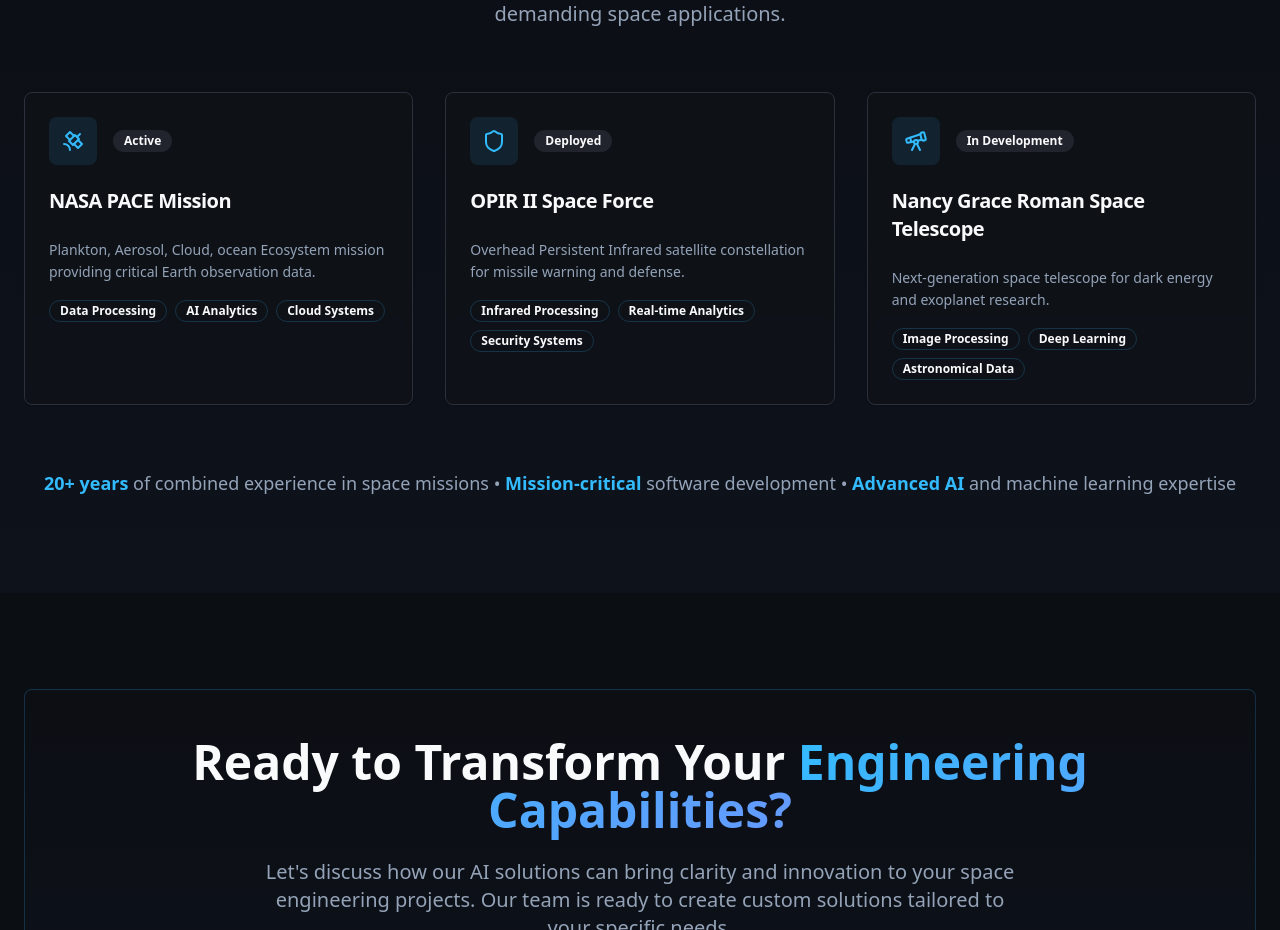
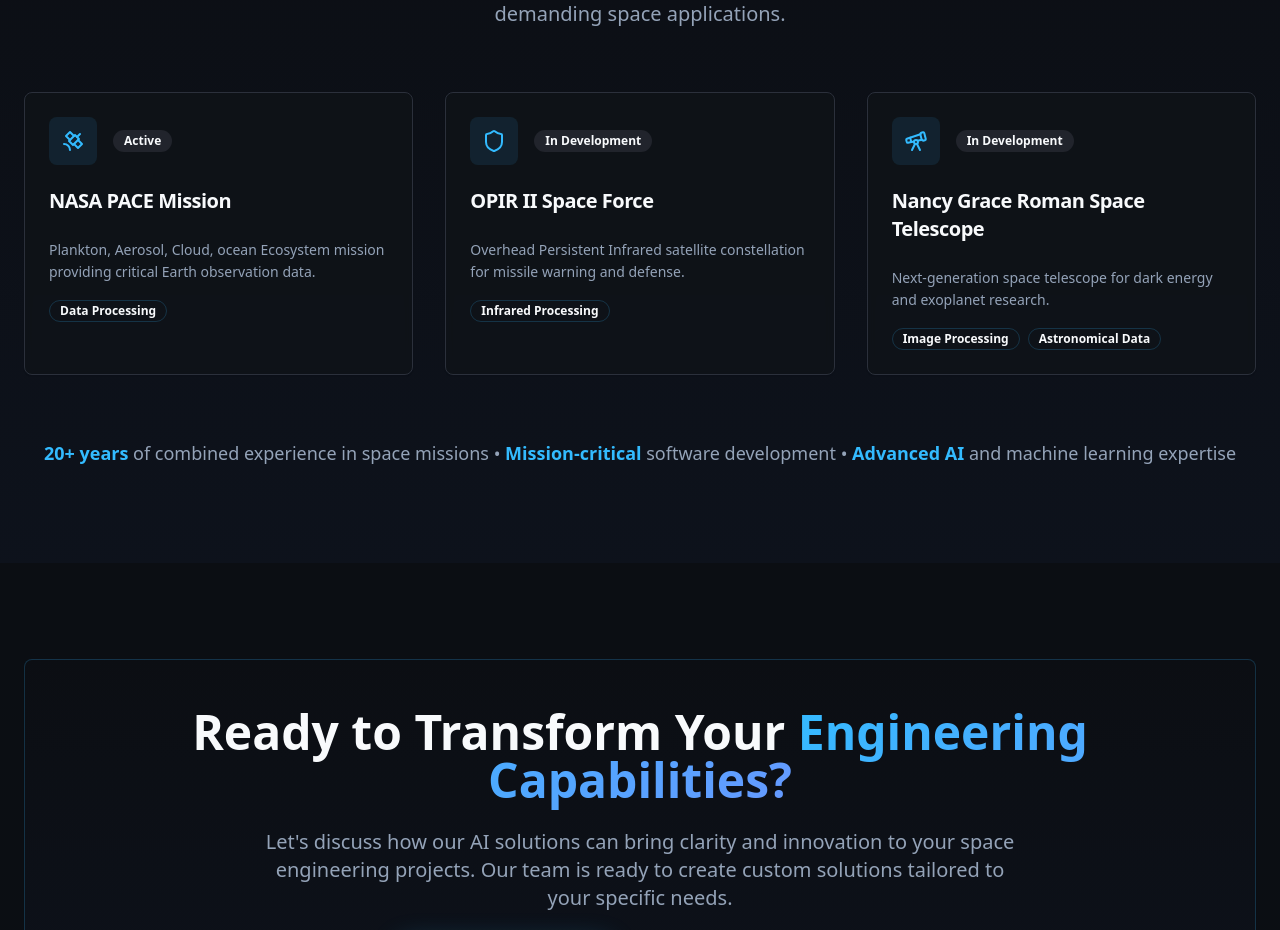
Before and after one commit to clarityorbital/clarity-orbital-ai, a React (Vite) app: page / in a window 1280 px wide. Shown: the part 1921-2851 px from the top of the page. Built offline with nearby package versions, Linux system fonts and the light colour scheme; the HTML template or start-up script is replaced by a standard one.

Commit message:
Fix Experience Section

```diff
--- a/src/components/ExperienceSection.tsx
+++ b/src/components/ExperienceSection.tsx
@@ -7,21 +7,21 @@ const missions = [
     icon: Satellite,
     title: "NASA PACE Mission",
     description: "Plankton, Aerosol, Cloud, ocean Ecosystem mission providing critical Earth observation data.",
-    technologies: ["Data Processing", "AI Analytics", "Cloud Systems"],
+    technologies: ["Data Processing"],
     status: "Active",
   },
   {
     icon: Shield,
     title: "OPIR II Space Force",
     description: "Overhead Persistent Infrared satellite constellation for missile warning and defense.",
-    technologies: ["Infrared Processing", "Real-time Analytics", "Security Systems"],
-    status: "Deployed",
+    technologies: ["Infrared Processing"],
+    status: "In Development",
   },
   {
     icon: Telescope,
     title: "Nancy Grace Roman Space Telescope",
     description: "Next-generation space telescope for dark energy and exoplanet research.",
-    technologies: ["Image Processing", "Deep Learning", "Astronomical Data"],
+    technologies: ["Image Processing", "Astronomical Data"],
     status: "In Development",
   },
 ];
```
